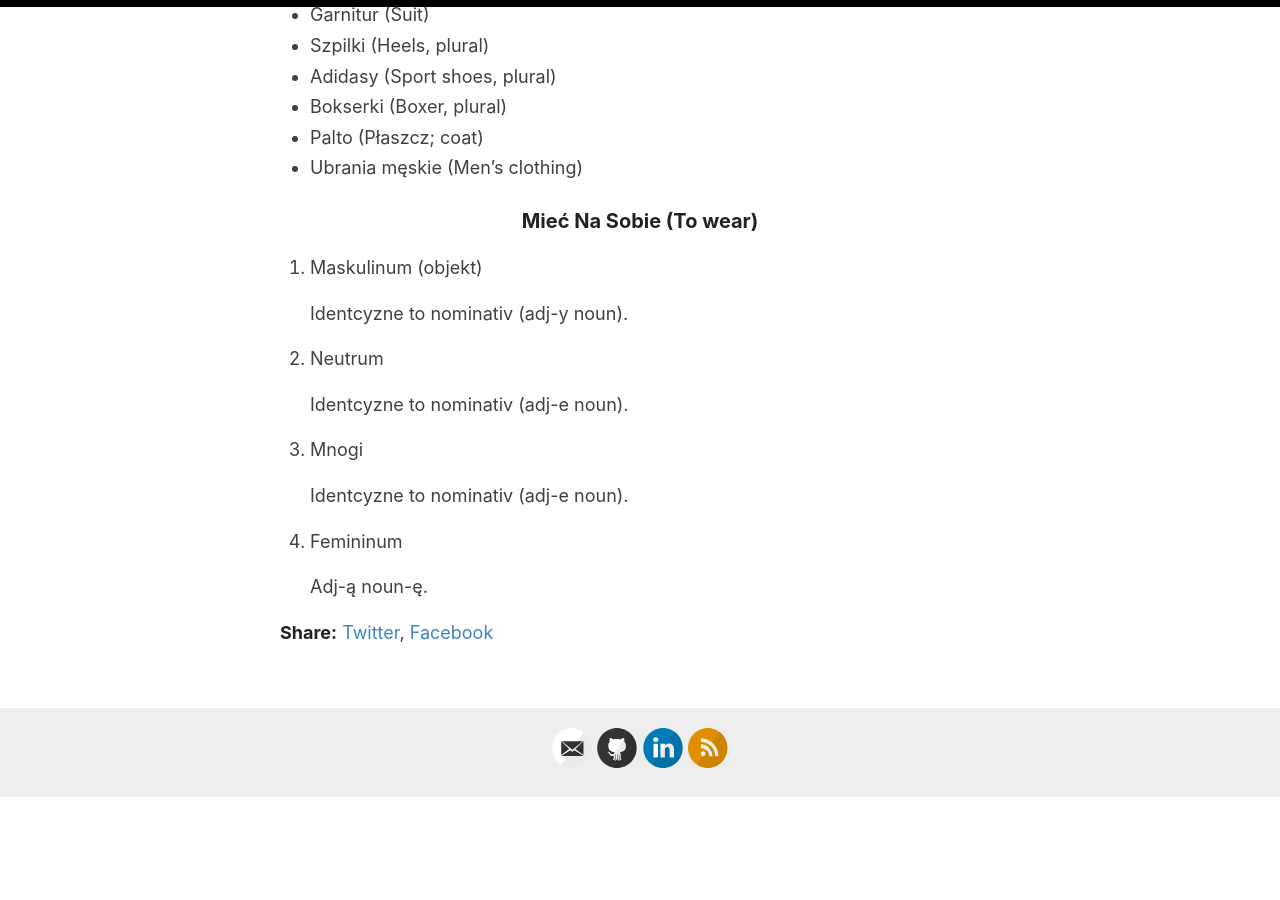
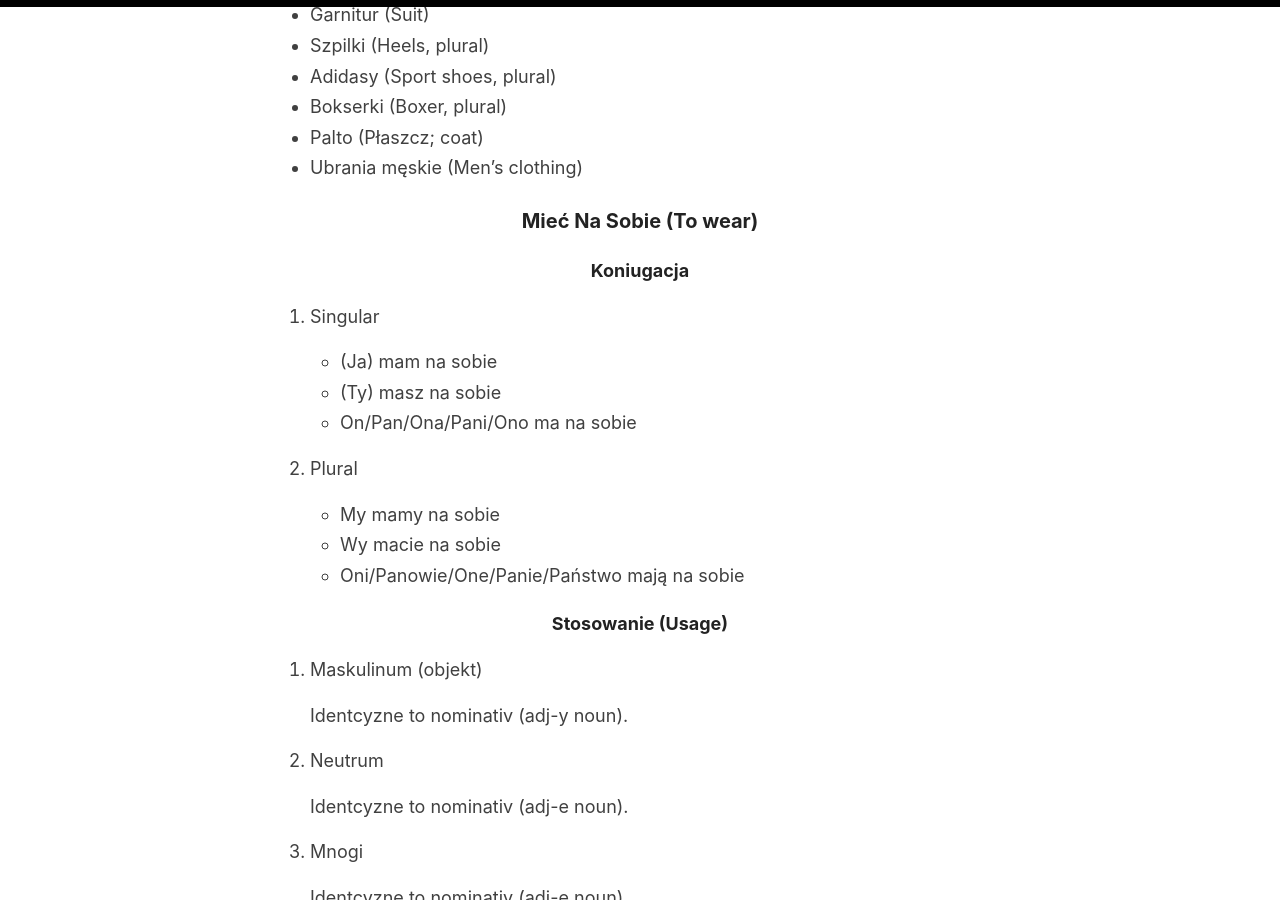
Before and after one commit to determinedguy/cecoret, a Jekyll site: the page built from _posts/2023-7-10-sjikp-6.md, in a window 1280 px wide and 900 px high, scrolled down 2429 px. Built offline with Jekyll 4.4.1, drawn with Linux system fonts in a browser that asks for light colours; before the commit the page ends 3227 px from its top, so only the background shows below that.

Commit message:
add: material

```diff
--- a/_posts/2023-7-10-sjikp-6.md
+++ b/_posts/2023-7-10-sjikp-6.md
@@ -85,6 +85,22 @@ categories: [Personal, Summer School, Polish, SJiKP, Language, Notes]
 
 ### Mieć Na Sobie (To wear)
 
+#### Koniugacja
+
+1. Singular
+
+    - (Ja) mam na sobie
+    - (Ty) masz na sobie
+    - On/Pan/Ona/Pani/Ono ma na sobie
+
+2. Plural
+
+    - My mamy na sobie
+    - Wy macie na sobie
+    - Oni/Panowie/One/Panie/Państwo mają na sobie
+
+#### Stosowanie (Usage)
+
 1. Maskulinum (objekt)
 
     Identcyzne to nominativ (adj-y noun).
```
